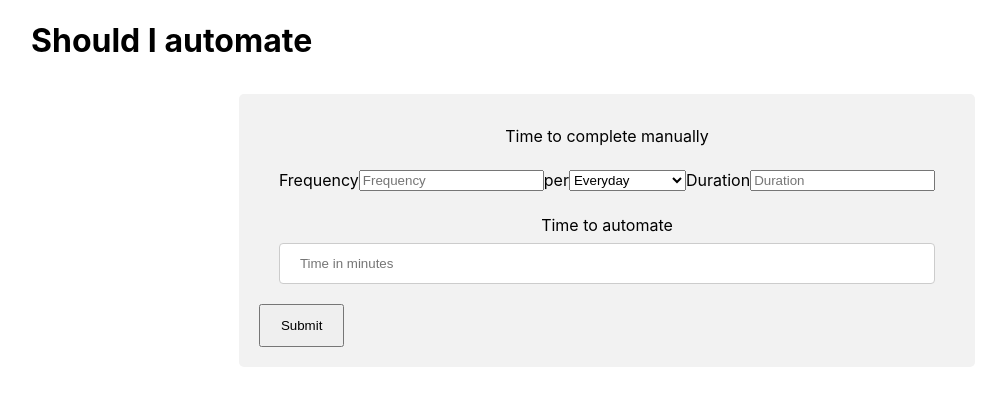
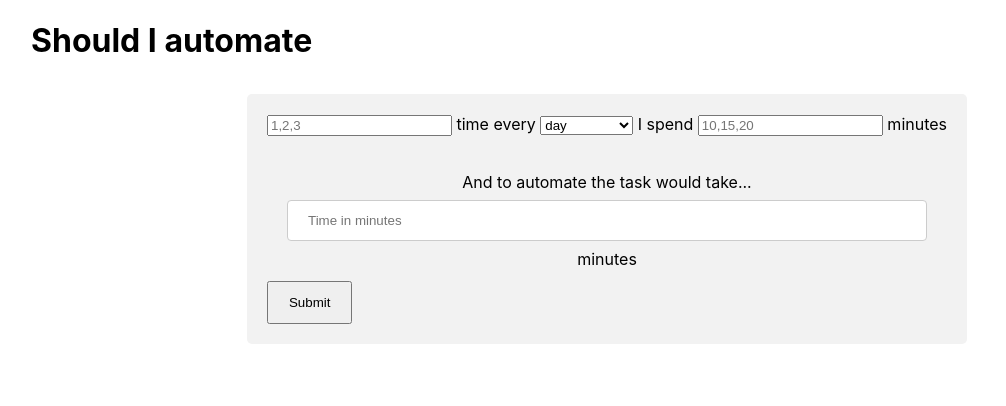
Before and after one commit to aedificatorum/shouldiautomateit, a React (Create React App) app: page / in a window 1280 px wide. Shown: the top 406 px of the page, without its empty margins (33-1039 px from the left). Built offline with nearby package versions, Linux system fonts and the light colour scheme.

Commit message:
Make it beautiful :kiss:

```diff
--- a/src/App.js
+++ b/src/App.js
@@ -46,42 +46,40 @@ class App extends Component {
 
         <div className="row">
           <form className="form" onSubmit={this.handleSubmit}>
-            <div className="row">
-              <label htmlFor="automate-time">Time to complete manually</label>
-            </div>
-            <div className="row">
-              <label htmlFor="automate-time">Frequency</label>
               <input
                 type="number"
                 id="frequency"
-                placeholder="Frequency"
+                placeholder="1,2,3"
                 onChange={this.handleChange}
               />
-              <label htmlFor="automate-time">per</label>
+              <span> time every </span>
               <select type="text" id="unit" onChange={this.handleChange} value={this.state.value}>
-                <option value="everyday">Everyday</option>
-                <option value="businessDay">Every week day</option>
+                <option value="everyday">day</option>
+                <option value="businessDay">week day</option>
                 <option value="week">Week</option>
-                <option value="biWeekly">Biweekly</option>
+                <option value="biWeekly">Other Week</option>
                 <option value="month">Month</option>
               </select>
-              <label htmlFor="automate-time">Duration</label>
+              <span> I spend </span>
               <input
                 type="number"
                 id="duration"
-                placeholder="Duration"
+                placeholder="10,15,20"
                 onChange={this.handleChange}
               />
+              <span> minutes</span>
+            <div className="row">
             </div>
 
             <div className="row">
-              <label htmlFor="complete-time">Time to automate</label>
+              <span>And to automate the task would take...</span>
               <input
                 type="text"
                 id="automationTime"
                 placeholder="Time in minutes"
                 onChange={this.handleChange}
               />
+              <span> minutes</span>
             </div>
 
             <button className="row" type="submit">
```
